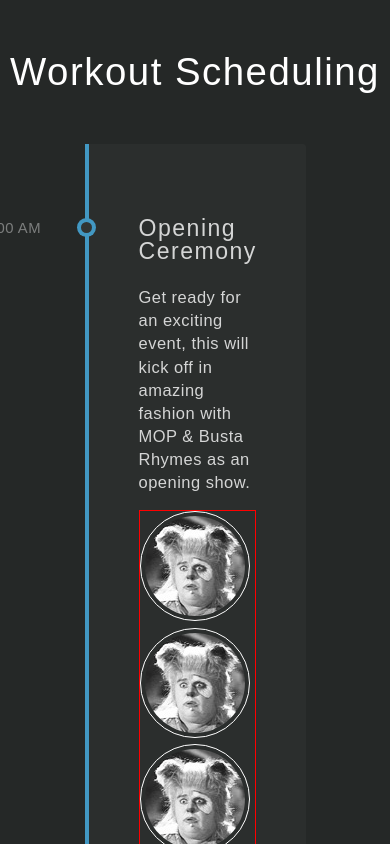
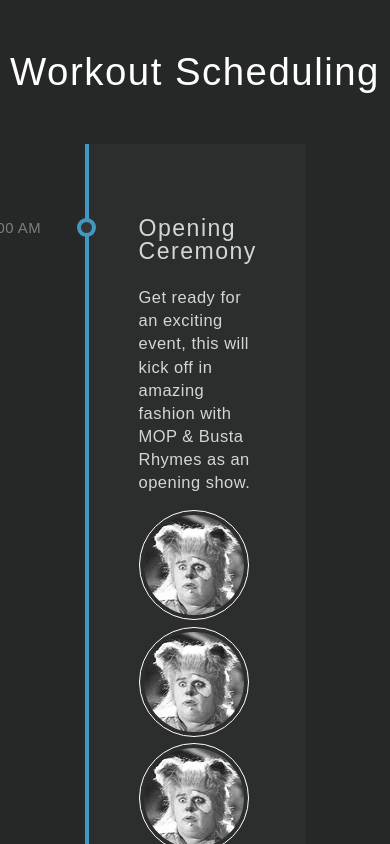
Before and after one commit to picaobaby/dnd_test, a React (Create React App) app: page / in a window 390 px wide. Shown: the top 844 px of the page. Built offline with nearby package versions, Linux system fonts and the light colour scheme; a web font is replaced by a local one.

Commit message:
Update index.css

```diff
--- a/src/index.css
+++ b/src/index.css
@@ -221,9 +221,3 @@ h1 {
   justify-content: flex-start;
   align-items: flex-start;
 }
-@media screen and (max-width: 768px) {
-  .droppable-area {
-    border:1px solid red;
-    flex-direction: column;
-  }
-}
```
